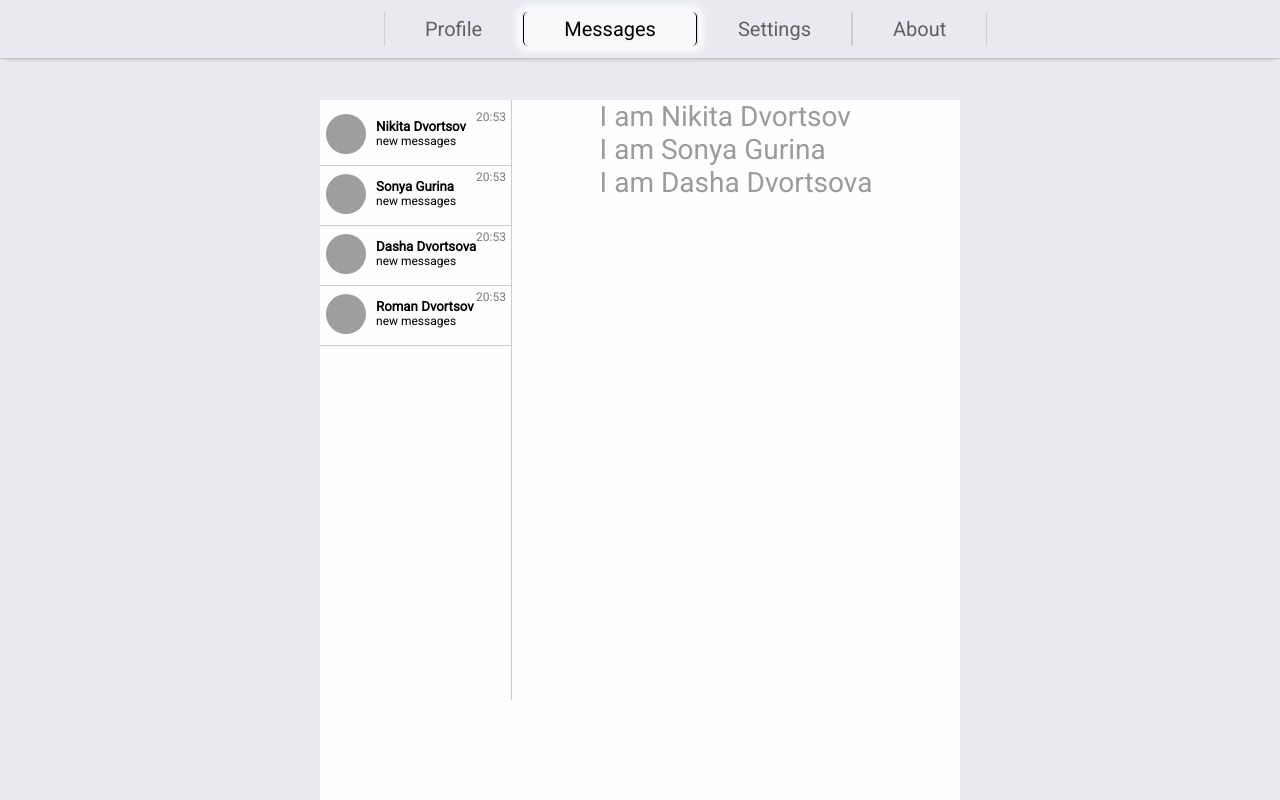
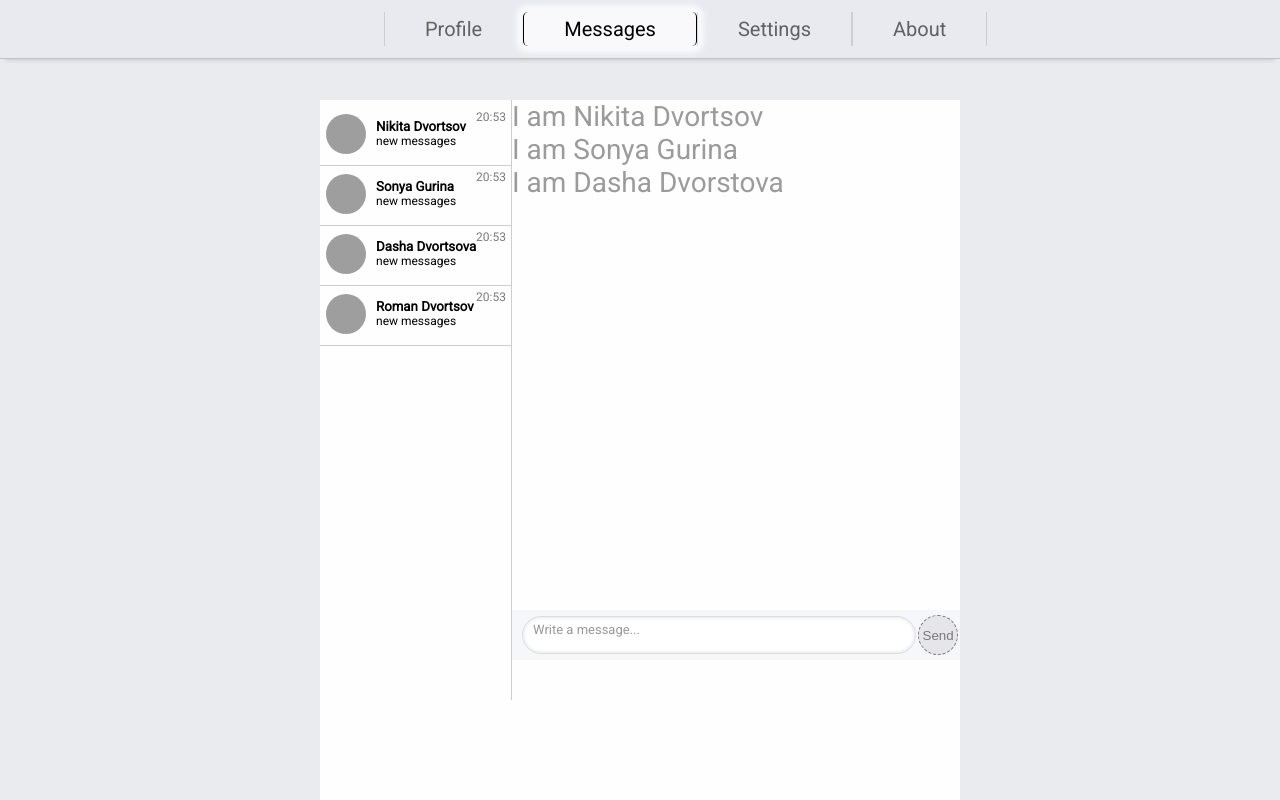
Before and after one commit to Hurricane0/FirstReactProject, a React (Create React App) app: page /messages in a window 1280 px wide. Shown: the top 800 px of the page. Built offline with nearby package versions, Linux system fonts and the light colour scheme; grey boxes are pictures that could not be loaded.

Commit message:
Chat textarea added

```diff
--- a/src/App.js
+++ b/src/App.js
@@ -23,7 +23,12 @@ function App(props) {
             />
             <Route
               path="/messages"
-              render={() => <Dialogs dialogsPage={props.state.dialogsPage} />}
+              render={() => (
+                <Dialogs
+                  dialogsPage={props.state.dialogsPage}
+                  dispatch={props.dispatch}
+                />
+              )}
             />
           </div>
         </div>
--- a/src/components/Dialogs/Chat/Chat.jsx
+++ b/src/components/Dialogs/Chat/Chat.jsx
@@ -1,12 +1,41 @@
 import React from "react";
 import s from "./Chat.module.css";
+import {
+  updateNewMessageActionCreator,
+  sendMessageActionCreator
+} from "../../../redux/store";
 
 function Chat(props) {
   let chat = props.dialogsPage.userMessages.map(user => (
     <div className={s.dialogsContent}>{user.message}</div>
   ));
+  let updateNewMessage = event => {
+    props.dispatch(updateNewMessageActionCreator(event.target.value));
+  };
+  let sendMessage = () => {
+    props.dispatch(sendMessageActionCreator());
+  };
 
-  return <div>{chat}</div>;
+  return (
+    <div className={s.wrapper}>
+      <div className={s.container}>
+        <div className={s.chatting_block}>{chat}</div>
+        <div className={s.textarea_block}>
+          <textarea
+            placeholder="Write a message..."
+            className={s.textarea}
+            value={props.dialogsPage.newMessageText}
+            onChange={updateNewMessage}
+          ></textarea>
+          <div className={s.button_block}>
+            <button onClick={sendMessage} className={s.post_button}>
+              Send
+            </button>
+          </div>
+        </div>
+      </div>
+    </div>
+  );
 }
 
 export default Chat;
--- a/src/components/Dialogs/Chat/Chat.module.css
+++ b/src/components/Dialogs/Chat/Chat.module.css
@@ -0,0 +1,74 @@
+.container {
+  height: 100%;
+  width: 100%;
+  overflow: auto;
+  /* position: relative; */
+  padding-bottom: 60px;
+}
+.container::-webkit-scrollbar {
+  width: 12px;
+  background-color: #f5f5f5;
+}
+
+.container::-webkit-scrollbar-thumb {
+  border-radius: 10px;
+  box-shadow: inset 0 0 6px rgba(0, 0, 0, 0.1);
+  background-color: rgba(146, 142, 142, 0.315);
+}
+.wrapper {
+  position: relative;
+  width: 100%;
+}
+.textarea_block {
+  position: absolute;
+  bottom: 0;
+  height: 50px;
+  background-color: #f6f7fa;
+  width: 100%;
+  display: flex;
+  align-items: center;
+  padding-left: 10px;
+}
+.textarea {
+  z-index: 2;
+  font-family: "Roboto", sans-serif;
+  width: 90%;
+  height: 75%;
+  resize: none;
+  border-radius: 25px;
+  border: 1px solid #ddd;
+  padding: 5px;
+  color: #666;
+  box-shadow: inset 0 0 0.25rem #ddd;
+  background-color: rgb(255, 255, 255);
+  transition: background-color 0.2s ease 0s;
+  overflow: auto;
+  padding-left: 10px;
+}
+.textarea:focus {
+  outline: none;
+  border: 1px solid darken(#ddd, 5%);
+  box-shadow: inset 0 0 0.5rem darken(#ddd, 5%);
+  background-color: rgb(248, 248, 248);
+  outline-width: 0;
+}
+.post_button {
+  border: dashed 1px rgba(0, 0, 0, 0.479);
+  background-color: #c0c3c94f;
+  height: 40px;
+  width: 40px;
+  border-radius: 25px;
+  outline: none;
+  transition: 0.3s;
+  color: rgba(0, 0, 0, 0.479);
+  cursor: pointer;
+}
+.post_button:hover {
+  background-color: #d3d7dd;
+}
+.button_block {
+  display: flex;
+  justify-content: center;
+  align-items: center;
+  width: 10%;
+}
--- a/src/components/Dialogs/Dialogs.jsx
+++ b/src/components/Dialogs/Dialogs.jsx
@@ -12,7 +12,7 @@ function Dialogs(props) {
       </div>
       {/* Dialogs Content */}
       <div className={s.dialogsContent}>
-        <Chat dialogsPage={props.dialogsPage} />
+        <Chat dialogsPage={props.dialogsPage} dispatch={props.dispatch} />
       </div>
     </div>
   );
--- a/src/components/Dialogs/Dialogs.module.css
+++ b/src/components/Dialogs/Dialogs.module.css
@@ -10,7 +10,7 @@
   padding-top: 6px;
 }
 .dialogsContent {
-  min-height: 600px;
+  height: 70vh;
   grid-area: messages;
   font-size: 28px;
   display: flex;
--- a/src/components/Dialogs/DialogsList/DialogsList.jsx
+++ b/src/components/Dialogs/DialogsList/DialogsList.jsx
@@ -1,5 +1,4 @@
 import React from "react";
-// import s from "./DialogsList.module.css";
 import DialogBlock from "./DialogBlock/DialogBlock";
 
 function DialogsList(props) {
--- a/src/components/Profile/Profile.jsx
+++ b/src/components/Profile/Profile.jsx
@@ -1,5 +1,5 @@
 import React from "react";
-import s from "./Profile.module.css"; //Созданние класса для использования компонентного CSS
+import s from "./Profile.module.css";
 import Post from "./Post/Post";
 import TextAreaPost from "./TextAreaPost/TextAreaPost";
 
--- a/src/components/Profile/TextAreaPost/TextAreaPost.jsx
+++ b/src/components/Profile/TextAreaPost/TextAreaPost.jsx
@@ -4,11 +4,14 @@ import {
   updateNewPostTextActionCreator,
   addPostActionCreator
 } from "../../../redux/store";
+
 function TextAreaPost(props) {
   let textareaRef = React.createRef();
+
   let addPost = () => {
     props.dispatch(addPostActionCreator());
   };
+
   let textareaInputFunc = () => {
     let inputText = textareaRef.current.value;
     props.dispatch(updateNewPostTextActionCreator(inputText));
@@ -19,8 +22,7 @@ function TextAreaPost(props) {
       <hr />
       <div className={s.textareaWrapper}>
         <textarea
-          name="textAreaPost"
-          id="textAreaPost"
+          className={s.textarea}
           maxLength="600"
           placeholder="Post something..."
           ref={textareaRef}
--- a/src/components/Profile/TextAreaPost/TextAreaPost.module.css
+++ b/src/components/Profile/TextAreaPost/TextAreaPost.module.css
@@ -17,7 +17,7 @@ hr {
   display: flex;
   justify-content: center;
 }
-textarea {
+.textarea {
   z-index: 2;
   font-family: "Roboto", sans-serif;
   width: 40%;
@@ -32,7 +32,7 @@ textarea {
   transition: background-color 0.2s ease 0s;
   overflow: auto;
 }
-textarea:focus {
+.textarea:focus {
   outline: none;
   border: 1px solid darken(#ddd, 5%);
   box-shadow: inset 0 0 0.5rem darken(#ddd, 5%);
@@ -45,17 +45,17 @@ textarea:focus {
   font-size: 13px;
   transition: 0.3s;
 }
-textarea::-webkit-scrollbar {
+.textarea::-webkit-scrollbar {
   width: 12px;
   background-color: #f5f5f5;
 }
 
-textarea::-webkit-scrollbar-thumb {
+.textarea::-webkit-scrollbar-thumb {
   border-radius: 10px;
   box-shadow: inset 0 0 6px rgba(0, 0, 0, 0.1);
   background-color: rgba(44, 43, 43, 0.315);
 }
-textarea:focus::placeholder {
+.textarea:focus::placeholder {
   color: transparent;
 }
 .postButtonDiv {
--- a/src/redux/store.js
+++ b/src/redux/store.js
@@ -1,8 +1,18 @@
 const UPDATE_NEW_POST_TEXT = "UPDATE-NEW-POST-TEXT";
 const ADD_POST = "ADD-POST";
+const UPDATE_NEW_MESSAGE = "UPDATE_NEW_MESSAGE";
+const SEND_MESSAGE = "SEND-MESSAGE";
 
 let store = {
   _state: {
+    profilePage: {
+      posts: [
+        { id: 1, postText: "It is the first post" },
+        { id: 2, postText: "There is the second post" },
+        { id: 3, postText: "The third post!" }
+      ],
+      newPostText: ""
+    },
     dialogsPage: {
       userDialogs: [
         { id: 1, name: "Nikita Dvortsov" },
@@ -13,16 +23,9 @@ let store = {
       userMessages: [
         { id: 1, message: "I am Nikita Dvortsov" },
         { id: 2, message: "I am Sonya Gurina" },
-        { id: 3, message: "I am Dasha Dvortsova" }
-      ]
-    },
-    profilePage: {
-      posts: [
-        { id: 1, postText: "It is the first post" },
-        { id: 2, postText: "There is the second post" },
-        { id: 3, postText: "The third post!" }
+        { id: 3, message: "I am Dasha Dvorstova" },
       ],
-      newPostText: ""
+      newMessageText: ""
     }
   },
   dispatch(action) {
@@ -36,6 +39,16 @@ let store = {
       this._callSubscriber(this._state);
     } else if (action.type === UPDATE_NEW_POST_TEXT) {
       this._state.profilePage.newPostText = action.newtext;
+      this._callSubscriber(this._state);
+    } else if (action.type === UPDATE_NEW_MESSAGE) {
+      this._state.dialogsPage.newMessageText = action.messageText;
+      this._callSubscriber(this._state);
+    } else if (action.type === SEND_MESSAGE) {
+      let newMessage = {
+        id: 4,
+        message: this._state.dialogsPage.newMessageText
+      };
+      this._state.dialogsPage.userMessages.push(newMessage);
       this._callSubscriber(this._state);
     }
   },
@@ -51,17 +64,17 @@ let store = {
     this._callSubscriber = observer; //Changing rerenderEntireTree() function
   }
 };
-export const addPostActionCreator = () => {
-  return {
-    type: ADD_POST
-  };
-};
+export const addPostActionCreator = () => ({ type: ADD_POST });
 
-export const updateNewPostTextActionCreator = newtext => {
-  return {
-    type: UPDATE_NEW_POST_TEXT,
-    newtext: newtext
-  };
-};
+export const updateNewPostTextActionCreator = newtext => ({
+  type: UPDATE_NEW_POST_TEXT,
+  newtext: newtext
+});
+export const sendMessageActionCreator = () => ({ type: SEND_MESSAGE });
+
+export const updateNewMessageActionCreator = messageText => ({
+  type: UPDATE_NEW_MESSAGE,
+  messageText: messageText
+});
 
 export default store;
```
